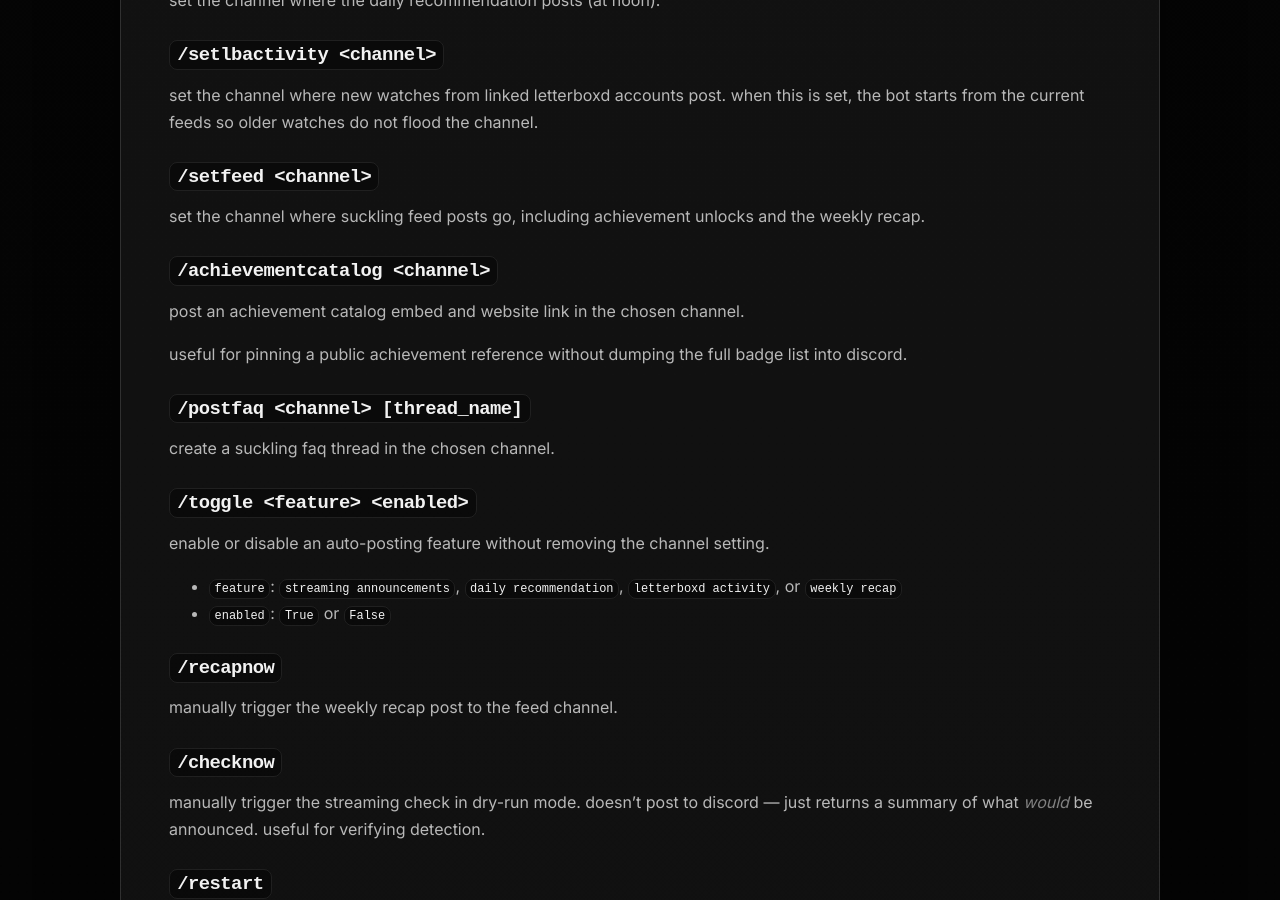
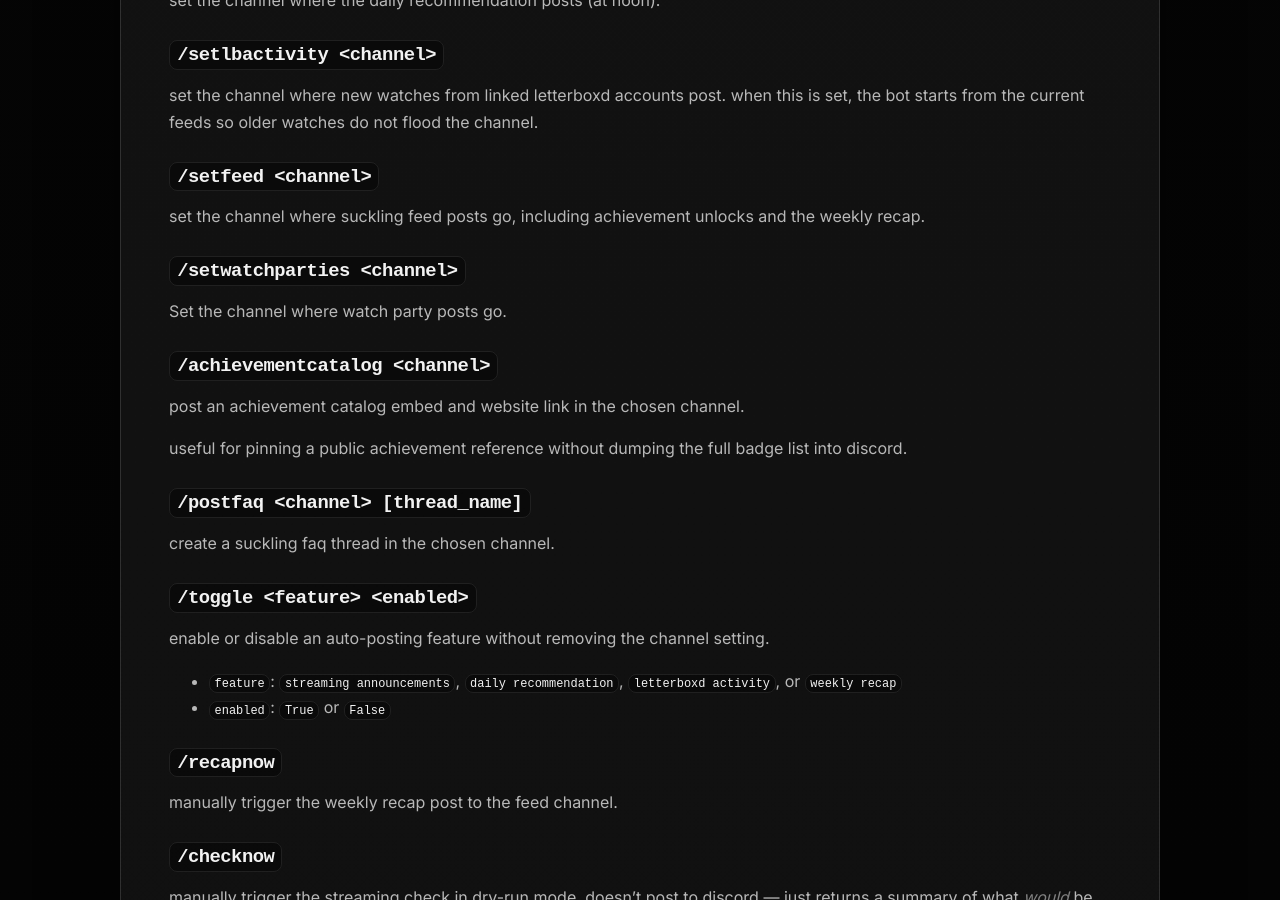
Before and after one commit to rupertosandez/sucklingsite, a Jekyll site: the page built from COMMANDS.md, in a window 1280 px wide and 900 px high, scrolled down 12818 px. Built offline with Jekyll 4.4.1, drawn with Linux system fonts in a browser that asks for light colours.

Commit message:
Document 3.14.0: watch party posts
Co-Authored-By: Claude Opus 5.5 <noreply@anthropic.com>

```diff
--- a/COMMANDS.md
+++ b/COMMANDS.md
@@ -455,6 +455,9 @@ set the channel where new watches from linked letterboxd accounts post. when thi
 ### `/setfeed <channel>`
 set the channel where suckling feed posts go, including achievement unlocks and the weekly recap.
 
+### `/setwatchparties <channel>`
+Set the channel where watch party posts go.
+
 ### `/achievementcatalog <channel>`
 post an achievement catalog embed and website link in the chosen channel.
 
```
Also changed, not shown: CHANGELOG.md.
